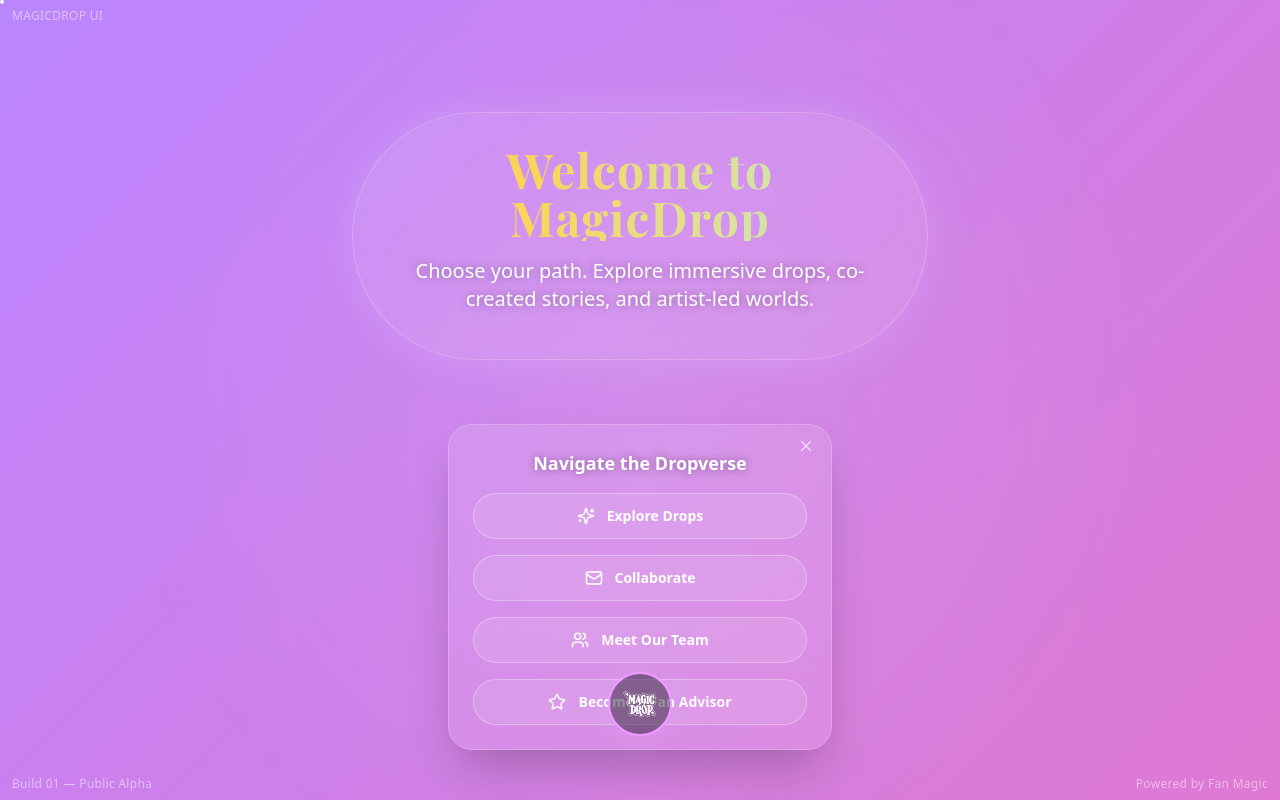
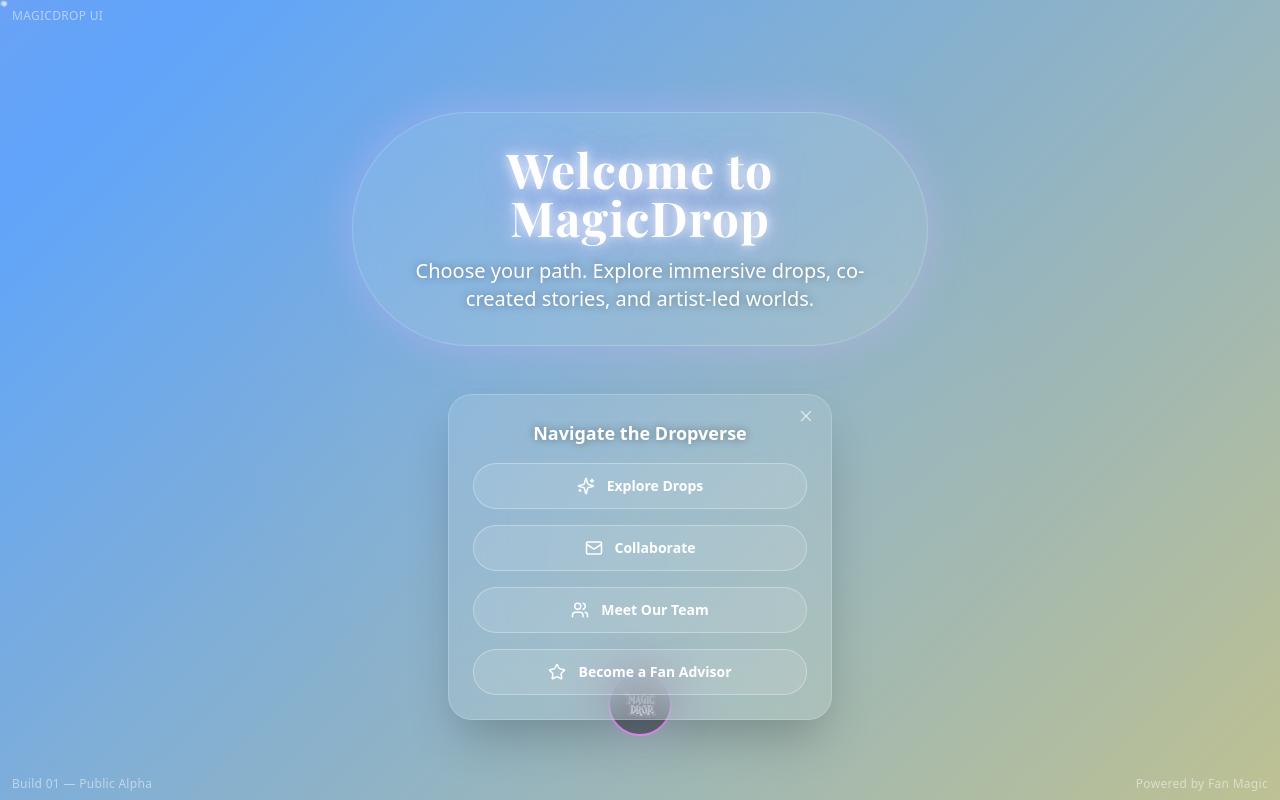
Before and after one commit to lovetoni222/magicdrop, a Next.js app: page /enter in a window 1280 px wide. Built offline with nearby package versions, Linux system fonts and the light colour scheme.

Commit message:
Fix z-index layering and enhance background visual effects

```diff
--- a/app/enter/page.tsx
+++ b/app/enter/page.tsx
@@ -1,31 +1,19 @@
 "use client";
+
 import { useEffect, useRef, useState } from "react";
 import { motion, AnimatePresence } from "framer-motion";
 import { Sparkles, Mail, Users, Star, X } from "lucide-react";
 
 export default function EnterPage() {
   const [menuOpen, setMenuOpen] = useState(true);
-  const [displayedText, setDisplayedText] = useState("");
   const clickAudioRef = useRef<HTMLAudioElement>(null);
   const ambientAudioRef = useRef<HTMLAudioElement>(null);
-
-  const fullText =
-    "Choose your path. Explore immersive drops, co-created stories, and artist-led worlds.";
 
   useEffect(() => {
     if (ambientAudioRef.current) {
       ambientAudioRef.current.volume = 0.4;
       ambientAudioRef.current.play().catch(() => {});
     }
-
-    let i = 0;
-    const typeInterval = setInterval(() => {
-      setDisplayedText(fullText.slice(0, i));
-      i++;
-      if (i > fullText.length) clearInterval(typeInterval);
-    }, 30);
-
-    return () => clearInterval(typeInterval);
   }, []);
 
   const handleClickSound = () => {
@@ -50,58 +38,57 @@
       {/* Gradient Background */}
       <div className="absolute inset-0 z-0 animated-prism" />
 
-      {/* Aurora Pulse */}
+      {/* Aurora Effect */}
       <motion.div
-        className="absolute inset-0 z-30 pointer-events-none bg-[radial-gradient(circle_at_50%_50%,rgba(255,255,255,0.15)_0%,transparent_70%)]"
-        animate={{ opacity: [0.4, 0.8, 0.4] }}
-        transition={{ duration: 18, repeat: Infinity, ease: "easeInOut" }}
+        className="absolute inset-0 z-10 pointer-events-none bg-[radial-gradient(circle_at_50%_50%,rgba(255,255,255,0.08)_0%,transparent_60%)]"
+        animate={{ opacity: [0.3, 0.5, 0.3] }}
+        transition={{ duration: 20, repeat: Infinity, ease: "easeInOut" }}
       />
 
-      {/* Stardust */}
-      <div className="absolute inset-0 z-30 pointer-events-none overflow-hidden">
-        {Array.from({ length: 60 }).map((_, i) => (
+      {/* Star Particles */}
+      <div className="absolute inset-0 z-10 pointer-events-none overflow-hidden">
+        {Array.from({ length: 30 }).map((_, i) => (
           <motion.div
             key={i}
-            className="absolute w-[2px] h-[2px] rounded-full bg-white backdrop-blur-sm shadow-[0_0_8px_rgba(255,255,255,0.8)]"
+            className="absolute w-1 h-1 rounded-full bg-white/40"
             initial={{
-              x: `${Math.random() * 100}%`,
-              y: `${Math.random() * 100}%`,
+              x: Math.random() * 100 + "%",
+              y: Math.random() * 100 + "%",
               opacity: 0,
             }}
             animate={{
-              y: "-20%",
-              opacity: [0, 0.8, 0],
+              y: "-10%",
+              opacity: [0, 0.6, 0],
             }}
             transition={{
-              duration: 18 + Math.random() * 10,
+              duration: 14 + Math.random() * 8,
               repeat: Infinity,
               ease: "easeInOut",
-              delay: Math.random() * 4,
+              delay: Math.random() * 5,
             }}
           />
         ))}
       </div>
 
-      {/* HUD */}
-      <p className="absolute top-2 left-3 text-xs text-white/50 font-mono tracking-wide z-50">
+      {/* HUD Labels */}
+      <p className="absolute top-2 left-3 text-xs text-white/50 font-mono tracking-wide z-40">
         MAGICDROP UI
       </p>
-      <p className="absolute bottom-2 left-3 text-xs text-white/50 font-mono tracking-wide z-50">
+      <p className="absolute bottom-2 left-3 text-xs text-white/50 font-mono tracking-wide z-40">
         Build 01 — Public Alpha
       </p>
-      <p className="absolute bottom-2 right-3 text-xs text-white/50 font-mono tracking-wide z-50">
+      <p className="absolute bottom-2 right-3 text-xs text-white/50 font-mono tracking-wide z-40 text-right">
         Powered by Fan Magic
       </p>
 
-      {/* Orb Header */}
+      {/* Header */}
       <div className="relative z-20 flex flex-col items-center justify-center pt-28 text-center px-4 space-y-6">
         <div className="rounded-full bg-white/10 border border-white/20 p-6 md:p-8 backdrop-blur-md shadow-[0_0_40px_rgba(213,179,255,0.4)] max-w-xl">
-          <h1 className="text-3xl md:text-5xl font-bold text-white tracking-wide [font-family:var(--font-playfair)] rainbow-glow">
+          <h1 className="text-3xl md:text-5xl font-bold text-white text-glow-hard tracking-wide [font-family:var(--font-playfair)]">
             Welcome to MagicDrop
           </h1>
-          <p className="mt-4 text-base md:text-xl text-white text-shadow-strong min-h-[70px]">
-            {displayedText}
-            {displayedText.length < fullText.length && <span className="animate-pulse">|</span>}
+          <p className="mt-4 text-base md:text-xl text-white text-shadow-strong">
+            Choose your path. Explore immersive drops, co-created stories, and artist-led worlds.
           </p>
         </div>
       </div>
@@ -114,7 +101,7 @@
             animate={{ y: 0, opacity: 1 }}
             exit={{ y: 40, opacity: 0 }}
             transition={{ duration: 0.4 }}
-            className="relative z-30 mt-16 px-6 py-6 bg-white/10 backdrop-blur-xl border border-white/20 rounded-3xl w-[90%] max-w-sm mx-auto shadow-2xl flex flex-col items-center gap-4"
+            className="relative z-30 mt-12 px-6 py-6 bg-white/10 backdrop-blur-xl border border-white/20 rounded-3xl w-[90%] max-w-sm mx-auto shadow-2xl flex flex-col items-center gap-4"
           >
             <button
               onClick={() => setMenuOpen(false)}
@@ -141,7 +128,7 @@
         )}
       </AnimatePresence>
 
-      {/* Toggle Logo */}
+      {/* Logo Toggle Button */}
       <motion.img
         onClick={() => {
           handleClickSound();
@@ -149,22 +136,27 @@
         }}
         src="/logo.png"
         alt="MagicDrop Nav"
-        className="fixed bottom-[8%] left-1/2 -translate-x-1/2 h-16 w-16 rounded-full border-2 border-purple-400 bg-black/40 p-2 z-40 cursor-pointer hover:scale-110 transition-transform duration-300 shimmer"
+        className="fixed bottom-[8%] left-1/2 -translate-x-1/2 h-16 w-16 rounded-full border-2 border-purple-400 bg-black/40 p-2 z-20 cursor-pointer hover:scale-110 transition-transform duration-300 shimmer"
         whileTap={{ scale: 0.95 }}
       />
 
       {/* Styles */}
       <style jsx global>{`
+        .text-glow-hard {
+          text-shadow: 0 0 12px rgba(255, 255, 255, 0.9),
+            0 0 28px rgba(213, 179, 255, 0.5),
+            0 0 48px rgba(213, 179, 255, 0.3);
+        }
         .text-shadow-strong {
           text-shadow: 0 0 10px rgba(0, 0, 0, 0.4);
         }
         .animated-prism {
           background: linear-gradient(
             135deg,
-            #e879f9,
-            #60a5fa,
             #c084fc,
             #f472b6,
+            #60a5fa,
+            #fcd34d,
             #a5f3fc
           );
           background-size: 600% 600%;
@@ -195,31 +187,6 @@
             filter: brightness(1) drop-shadow(0 0 6px rgba(213, 179, 255, 0.3));
           }
         }
-        .rainbow-glow {
-          background: linear-gradient(
-            90deg,
-            #f472b6,
-            #c084fc,
-            #60a5fa,
-            #fcd34d,
-            #a5f3fc
-          );
-          background-size: 400% 400%;
-          -webkit-background-clip: text;
-          -webkit-text-fill-color: transparent;
-          animation: rainbowFlow 10s ease infinite;
-        }
-        @keyframes rainbowFlow {
-          0% {
-            background-position: 0% 50%;
-          }
-          50% {
-            background-position: 100% 50%;
-          }
-          100% {
-            background-position: 0% 50%;
-          }
-        }
       `}</style>
     </div>
   );
```
